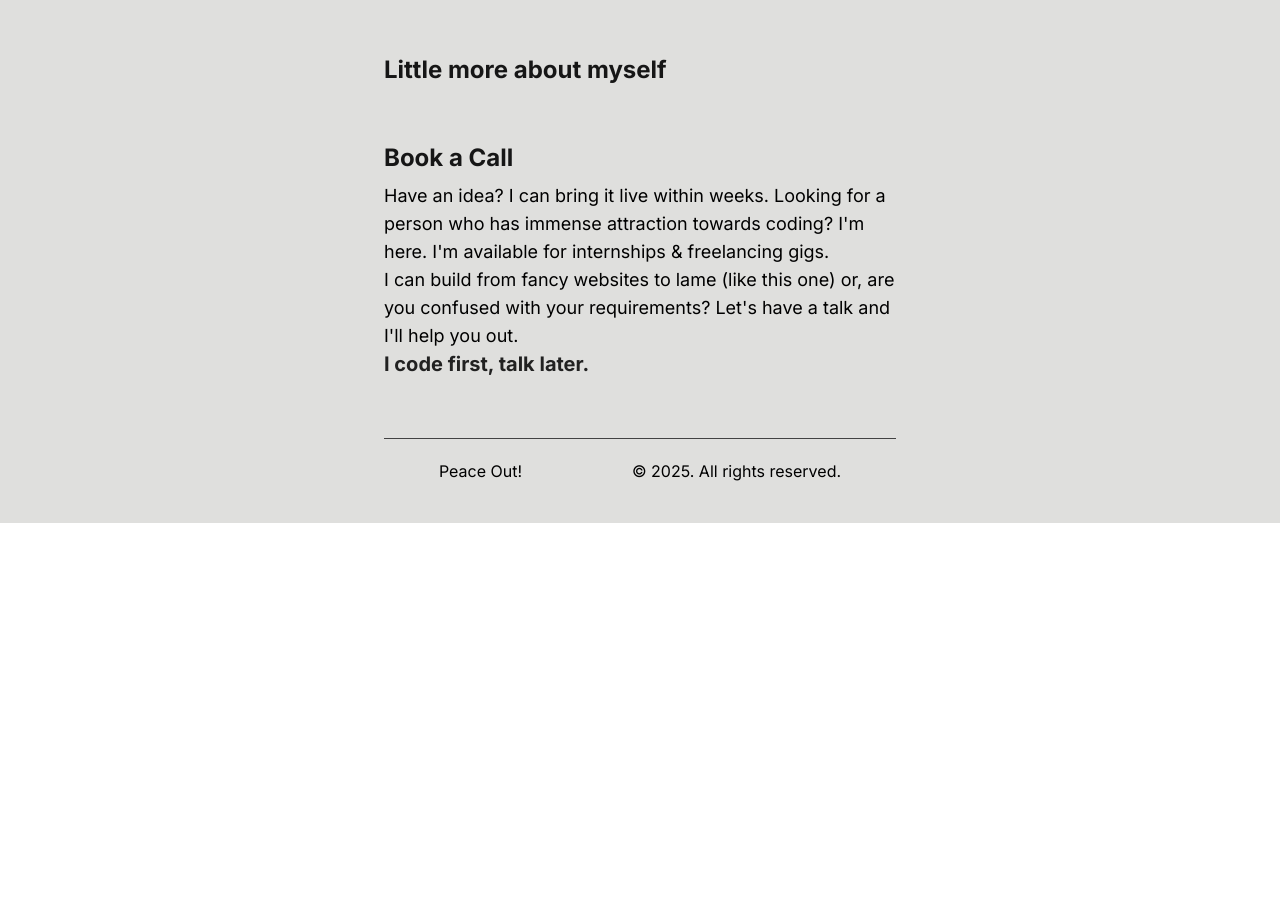
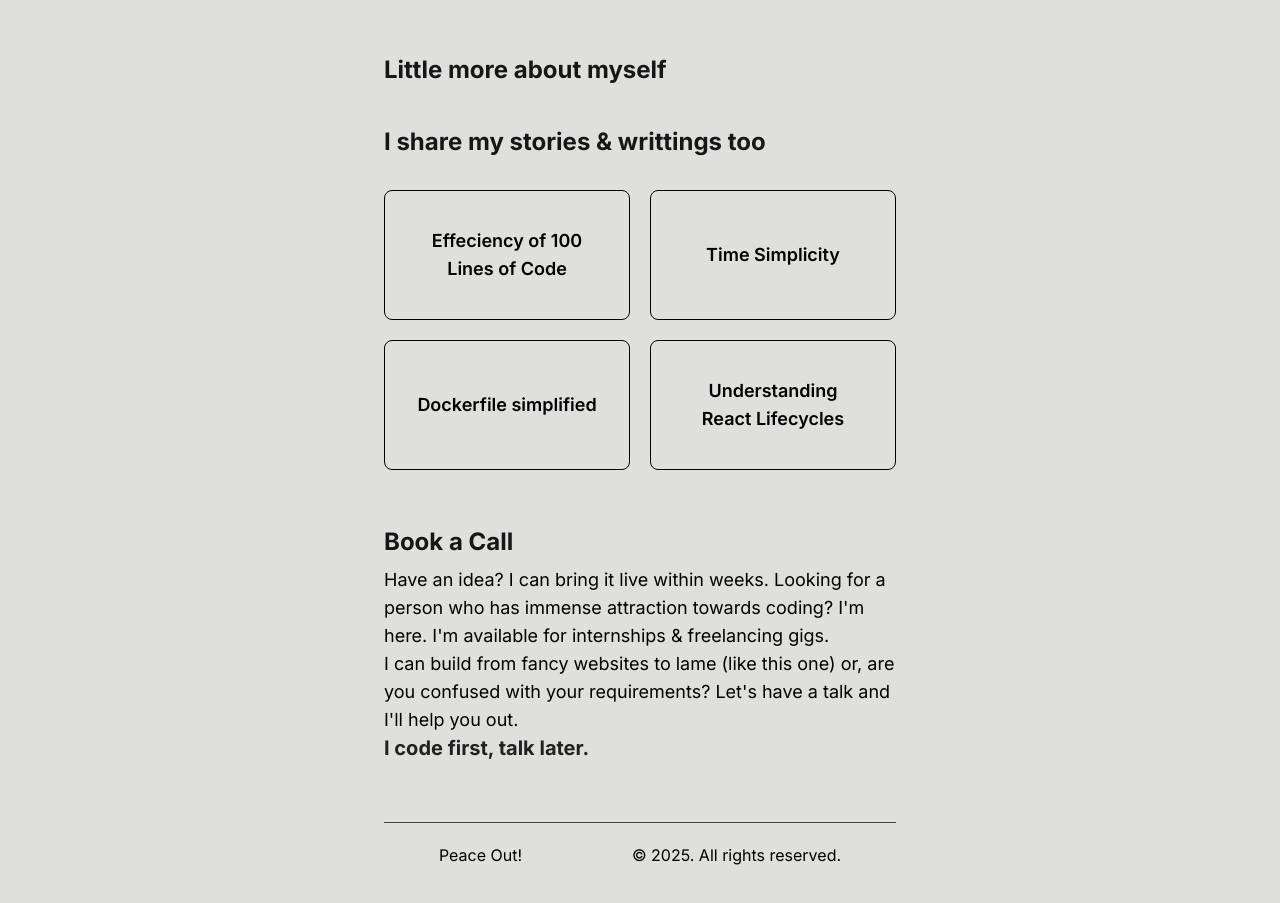
Before and after one commit to DarkkkSoul/portfolio-v3, a React (Vite) app: page / in a window 1280 px wide. Shown: the part 2641-3544 px from the top of the page. Before the commit the page ends 3164 px from the top, so only its background shows below. Built offline with nearby package versions, Linux system fonts and the light colour scheme.

Commit message:
blog section

```diff
--- /dev/null
+++ b/src/arrays/blogs.js
@@ -0,0 +1,27 @@
+const blogs = [
+    {
+        id: 1,
+        title: 'Effeciency of 100 Lines of Code',
+        description: 'Ever had a misconception that more lines of code is less efficient? Well hear me break down the truth for you with real world example.',
+        link: 'https://magicalcodelines.hashnode.dev/the-secret-efficiency-of-100-lines-of-code'
+    },
+    {
+        id: 2,
+        title: 'Time Simplicity',
+        description: 'This is the quick go-through blog to understand time complexity under 10 minutes.',
+        link: 'https://time-simplicity.hashnode.dev/time-simplicity',
+    },
+    {
+        id: 3,
+        title: 'Dockerfile simplified',
+        description: 'Building a Dockerfile is considered a daunting task, here I\'ll be explaning these commands in simpliest way.',
+        link: 'https://understand-dockerfile.hashnode.dev/simplifying-dockerfile-commands',
+    },
+    {
+        id: 4,
+        title: 'Understanding React Lifecycles',
+        description: 'React\'s lifecycle isn\'t just mount, update, unmount. Each phase has distinct methods that React executes internally. ',
+        link: 'https://medium.com/@maheshh.kumar1508/react-lifecycle-is-easy-33bb40fbb82e',
+    },
+]
+export default blogs;
--- /dev/null
+++ b/src/components/home/BlogCompo.jsx
@@ -0,0 +1,21 @@
+function BlogCompo({ title, description, link }) {
+    return (
+        <button className='group border flex items-center justify-center p-8 rounded-lg cursor-pointer hover:scale-105 transition-all'
+            onClick={() => {
+                window.open(link, '_blank')
+            }}>
+            <div className='relative h-16 w-full perspective-[1000px]'>
+                <div className='absolute inset-0 flex items-center justify-center transition-transform duration-500 transform-3d group-hover:transform-[rotateX(180deg)]'>
+                    <div className='absolute inset-0 flex items-center justify-center backface-hidden'>
+                        <h2 className='font-inter-600 text-lg transition-opacity duration-300 group-hover:opacity-0'>{title}</h2>
+                    </div>
+                    <div className='absolute inset-0 flex items-center justify-center transform-[rotateX(180deg)] backface-hidden'>
+                        <p className='font-inter-400 text-md opacity-0 transition-opacity duration-300 group-hover:opacity-100'>{description}</p>
+                    </div>
+                </div>
+            </div>
+        </button>
+    )
+}
+
+export default BlogCompo
--- a/src/pages/Blogs.jsx
+++ b/src/pages/Blogs.jsx
@@ -1,10 +1,16 @@
 import React from 'react'
 import Header from '../components/Header'
+import blogs from '../arrays/blogs'
+import BlogCompo from '../components/home/BlogCompo'
 
 function Blogs() {
   return (
-    <div className='w-[40vw] h-screen mx-auto pt-15 pb-10'>
-        <Header/>
+    <div className='grid grid-cols-2 gap-5 mt-8'>
+      {
+        blogs.map((b) => {
+          return <BlogCompo key={b.id} title={b.title} description={b.description} link={b.link} />
+        })
+      }
     </div>
   )
 }
--- a/src/pages/Home.jsx
+++ b/src/pages/Home.jsx
@@ -8,6 +8,8 @@ import Bento from '../components/home/Bento.jsx'
 import Stack from '../components/home/Stack.jsx'
 import Footer from '../components/Footer.jsx'
 import Projects from './Projects.jsx'
+import Blogs from './Blogs.jsx'
+import blogs from '../arrays/blogs.js'
 
 function Home() {
     return (
@@ -24,9 +26,11 @@ function Home() {
 
             <div className='mt-15'>
                 <h3 className='text-2xl font-bold font-inter-700 text-black/90'>Professional Experience</h3>
-                {expirence.map((item) => (
-                    <Expirence key={item.id} imageUrl={item.imageUrl} companyName={item.companyName} position={item.position} startDate={item.startDate} endDate={item.endDate} type={item.type} place={item.place} contribution={item.contribution} />
-                ))}
+                {
+                    expirence.map((item) => (
+                        <Expirence key={item.id} imageUrl={item.imageUrl} companyName={item.companyName} position={item.position} startDate={item.startDate} endDate={item.endDate} type={item.type} place={item.place} contribution={item.contribution} />
+                    ))
+                }
             </div>
 
             <div className='mt-9'>
@@ -51,6 +55,13 @@ function Home() {
                 <h3 className='text-2xl font-bold font-inter-700 text-black/90'>Little more about myself</h3>
             </div>
 
+            <div className='mt-10'>
+                <h3 className='text-2xl font-bold font-inter-700 text-black/90'>
+                    I share my stories & writtings too
+                </h3>
+                <Blogs />
+            </div>
+
             <div className='mt-14'>
                 <h3 className='text-2xl font-bold font-inter-700 text-black/90'>Book a Call</h3>
                 <p className='mt-2 font-inter-400 text-lg'>Have an idea? I can bring it live within weeks. Looking for a person who has immense attraction towards coding? I'm here. I'm available for internships & freelancing gigs.</p>
```
